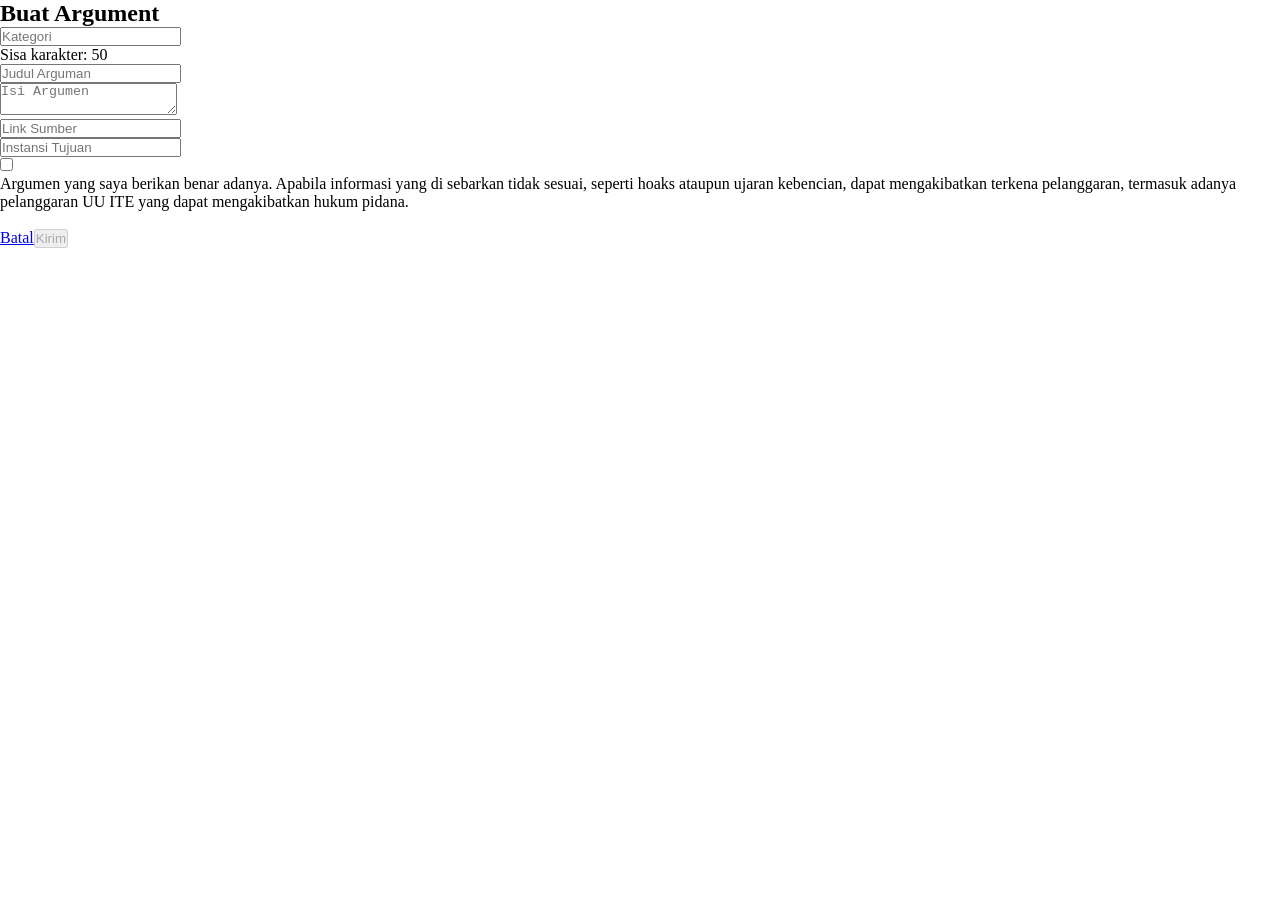
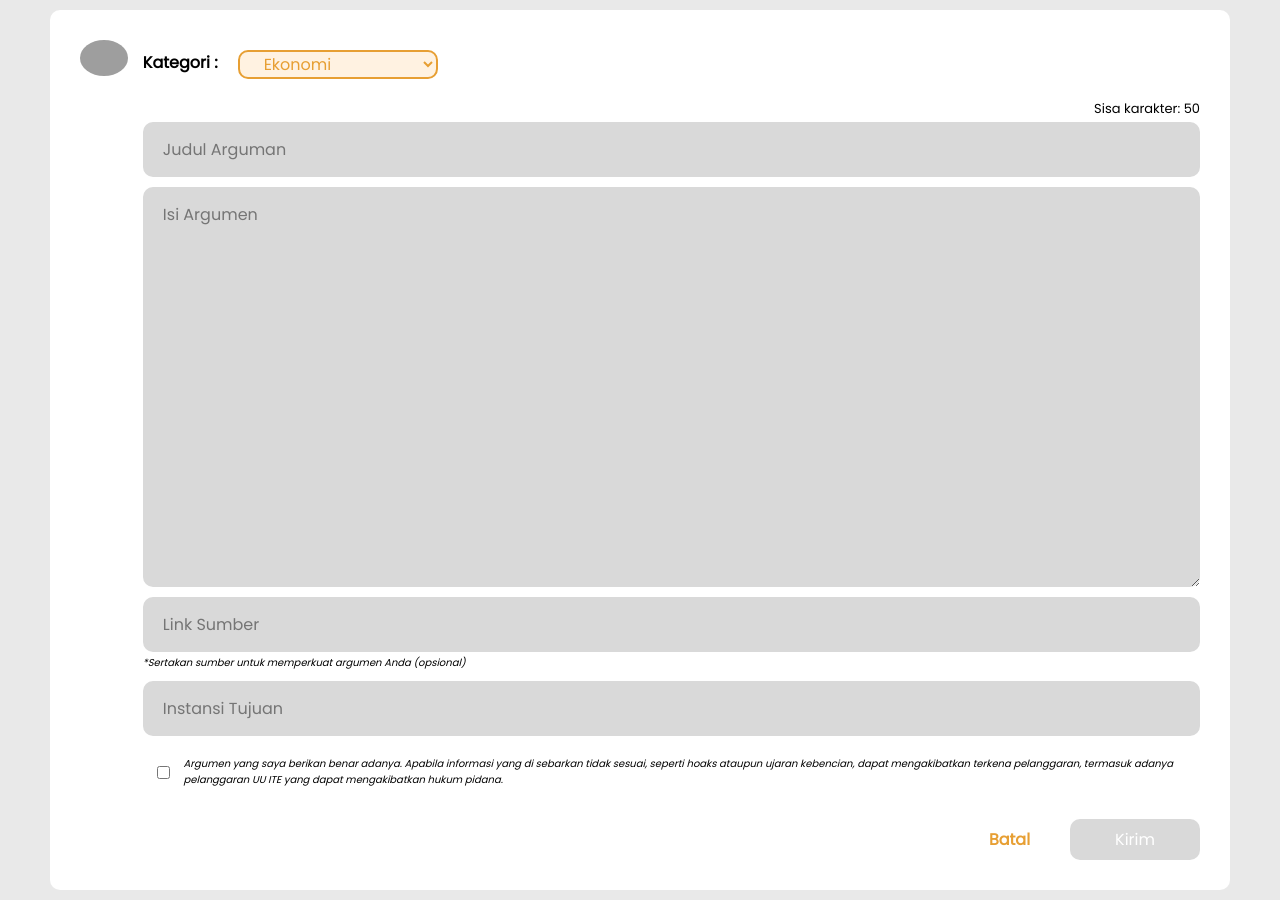
Before and after one commit to denbahrul/forus-capstone-project, a React (Create React App) app: page /addArgument in a window 1280 px wide. Before the commit the page ends 800 px from the top, so only its background shows below. Built offline with nearby package versions, Linux system fonts and the light colour scheme; grey boxes are pictures that could not be loaded.

Commit message:
menambahkan styling pada halaman add argument

```diff
--- a/public/index.html
+++ b/public/index.html
@@ -8,6 +8,7 @@
       name="description"
       content="Web site created using create-react-app"
     />
+    <link href="https://fonts.googleapis.com/css2?family=Poppins&family=Rubik+Mono+One&display=swap" rel="stylesheet">
     <title>ForUs</title>
   </head>
   <body>
--- a/src/components/App.js
+++ b/src/components/App.js
@@ -2,15 +2,19 @@ import React from "react";
 import { Routes, Route } from "react-router-dom";
 import RegisterPage from "../pages/RegisterPage";
 import LoginPage from "../pages/LoginPage";
-import AddPage from "../pages/addPage";
+import AddPage from "../pages/AddPage";
 
 function App() {
   return (
-    <Routes>
-      <Route path="/" element={<RegisterPage />} />
-      <Route path="/login" element={<LoginPage />} />
-      <Route path="/addArgument" element={<AddPage />} />
-    </Routes>
+    <div className="app-container">
+      <main>
+      <Routes>
+        <Route path="/" element={<RegisterPage />} />
+        <Route path="/login" element={<LoginPage />} />
+        <Route path="/addArgument" element={<AddPage />} />
+      </Routes>
+      </main>
+    </div>
   );
 }
 
--- a/src/components/ArgumentInput.js
+++ b/src/components/ArgumentInput.js
@@ -1,4 +1,5 @@
 import React from "react";
+import "../styles/add.css";
 
 class ArgumentInput extends React.Component {
   constructor(props) {
@@ -83,20 +84,44 @@ class ArgumentInput extends React.Component {
 
   render() {
     return (
-      <div className="note-input">
-        <h2>Buat Argument</h2>
-        <form onSubmit={this.onSubmitEventHandler}>
-          <input className="post" type="text" placeholder="Kategori" required value={this.state.kategori} onChange={this.onKategoriChangeEventHandler} /><br></br>
-          <p className="post__char-limit">Sisa karakter: {this.state.maxText}</p>
-          <input className="post" type="text" placeholder="Judul Arguman" required value={this.state.title} onChange={this.onTitleChangeEventHandler} /><br></br>
-          <textarea className="post-input__body" type="text" placeholder="Isi Argumen" required value={this.state.argument} onChange={this.onArgumentChangeEventHandler} /><br></br>
-          <input className="post" type="text" placeholder="Link Sumber" required value={this.state.sumber} onChange={this.onSumberChangeEventHandler} /><br></br>
-          <input className="post" type="text" placeholder="Instansi Tujuan" required value={this.state.instansi} onChange={this.onInstansiChangeEventHandler} /><br></br>
-          <input className="post" type="checkbox" checked={this.state.chcboxValue} onChange={this.onCheckboxChangeEventHandler}/>
-          <p>Argumen yang saya berikan benar adanya. Apabila informasi yang di sebarkan tidak sesuai, seperti hoaks ataupun ujaran kebencian, dapat mengakibatkan terkena pelanggaran, termasuk adanya pelanggaran UU ITE yang dapat mengakibatkan hukum pidana.</p><br></br>
-          <a href="/">Batal</a>
-          <button type="submit" disabled={this.state.chcboxValue ? false : true}>Kirim</button>
-        </form>
+      <div className="input-container">
+        <div className="note-input">
+          <div className="profile-item__image">
+            <img src="https://cloudflare-ipfs.com/ipfs/Qmd3W5DuhgHirLHGVixi6V76LhCkZUz6pnFt5AJBiyvHye/avatar/671.jpg" alt="profil avatar"/>
+          </div>
+          <form className="form-add__argument" onSubmit={this.onSubmitEventHandler}>
+            <div className="form-category">
+              <p>Kategori :</p>
+              <select className="category-list" type="text" placeholder="Kategori" required value={this.state.kategori} onChange={this.onKategoriChangeEventHandler}>
+                <option value='Ekonomi'>Ekonomi</option>
+                <option value='Teknologi'>Teknologi</option>
+                <option value='Pemerintahan'>Pemerintahan</option>
+                <option value='Sosial'>Sosial</option>
+                <option value='Undang-undang'>Undang-undang</option>
+              </select>
+            </div>
+            <div>
+              <p className="post__char-limit">Sisa karakter: {this.state.maxText}</p>
+              <input className="post-input__title" type="text" placeholder="Judul Arguman" required value={this.state.title} onChange={this.onTitleChangeEventHandler} />
+            </div>
+            <textarea className="post-input__body" type="text" placeholder="Isi Argumen" required value={this.state.argument} onChange={this.onArgumentChangeEventHandler} />
+            <div>
+              <input className="post-input__source" type="link" placeholder="Link Sumber" value={this.state.sumber} onChange={this.onSumberChangeEventHandler} />
+              <p className="source-desc">*Sertakan sumber untuk memperkuat argumen Anda (opsional)</p>
+            </div>
+            <input className="post" type="text" placeholder="Instansi Tujuan" required value={this.state.instansi} onChange={this.onInstansiChangeEventHandler} />
+            <div className="post-checkbox">
+              <input className="checkbox" type="checkbox" checked={this.state.chcboxValue} onChange={this.onCheckboxChangeEventHandler}/>
+              <p className="check-label__post">Argumen yang saya berikan benar adanya. Apabila informasi yang di sebarkan tidak sesuai, seperti hoaks ataupun ujaran kebencian, dapat mengakibatkan terkena pelanggaran, termasuk adanya pelanggaran UU ITE yang dapat mengakibatkan hukum pidana.</p>
+            </div>
+            <div>
+              <div className="post-button">
+                <a className="cancel-button" href="/">Batal</a>
+                <button className={this.state.chcboxValue ? "submit-button" : "submit-button__false"} type="submit" disabled={this.state.chcboxValue ? false : true}>Kirim</button>
+              </div>
+            </div>
+          </form>
+        </div>
       </div>
     );
   }
--- a/src/index.js
+++ b/src/index.js
@@ -4,6 +4,7 @@ import { BrowserRouter } from "react-router-dom";
 import App from "./components/App";
 
 import "./styles/main.css";
+import "./styles/add.css";
 
 const root = createRoot(document.getElementById("root"));
 root.render(
--- a/src/pages/LoginPage.js
+++ b/src/pages/LoginPage.js
@@ -1,5 +1,4 @@
 import React, { useEffect, useState } from "react";
-import "../styles/login.css";
 import { getUser } from "../utils/api";
 
 function LoginPage() {
--- a/src/pages/addPage.js
+++ b/src/pages/addPage.js
@@ -1,11 +1,12 @@
 import React from "react";
 import { addArgument } from "../utils/api";
+import "../styles/add.css";
 import ArgumentInput from "../components/ArgumentInput";
 
 function AddPage() {
 
-  async function onAddArgumentHandler(note) {
-    await addArgument(note);
+  async function onAddArgumentHandler(argument) {
+    await addArgument(argument);
   }
 
   return (
--- /dev/null
+++ b/src/styles/add.css
@@ -0,0 +1,147 @@
+.input-container {
+    max-width: 1200px;
+    margin: 0 auto;
+    padding: 10px;
+}
+
+.note-input {
+    background-color: var(--on-background);
+    border-radius: 10px;
+    padding: 30px;
+    display: grid;
+    grid-template-columns: 1fr 20fr;
+    gap: 10px;
+}
+
+.profile-item__image img {
+    width: 48px;
+    border-radius: 50%;
+}
+
+.form-add__argument {
+    display: grid;
+    grid-template-columns: 1fr;
+    gap: 10px;
+}
+
+.post {
+    border-radius: 10px;
+    padding: 15px 20px;
+    background-color: var(--form);
+    border: none;
+    font-family: poppins, sans-serif;
+    font-size: medium;
+}
+
+.post-input__body {
+    border-radius: 10px;
+    height: 400px;
+    padding: 15px 20px;
+    background-color: var(--form);
+    border: none;
+    font-family: poppins, sans-serif;
+    font-size: medium;
+}
+
+.form-category {
+    display: flex;
+    padding: 10px 0;
+}
+
+.form-category p {
+    font-weight: bolder;
+}
+
+.category-list {
+    margin-left: 20px;
+    color: var(--primary);
+    border: 2px solid var(--primary);
+    border-radius: 10px;
+    padding: 0 20px;
+    font-family: poppins, sans-serif;
+    font-size: medium;
+    background-color: rgba(255, 201, 130, 0.24);
+}
+
+.category-list option {
+    font-size: medium;
+    background-color:aliceblue;
+}
+
+.post__char-limit {
+    text-align: right;
+    margin-bottom: 3px;
+    font-size: small;
+}
+
+.post-input__title, .post-input__source {
+    width: 100%;
+    border-radius: 10px;
+    padding: 15px 20px;
+    background-color: var(--form);
+    border: none;
+    font-family: poppins, sans-serif;
+    font-size: medium;
+}
+
+.source-desc {
+    margin-top: 3px;
+    font-size:x-small;
+    font-style: italic;
+}
+
+.post-checkbox {
+    margin-top: 10px;
+    display: grid;
+    grid-template-columns: 2fr 50fr;
+}
+
+.checkbox {
+    color-scheme: var(--primary);
+    margin: 10px;
+}
+
+.check-label__post {
+    padding: 0;
+    font-size: x-small;
+    font-style: italic;
+}
+
+.post-button {
+    margin-top: 20px;
+    float: right;
+}
+
+.submit-button {
+    background-color: var(--primary);
+    margin-left: 10px ;
+    padding: 8px 45px;
+    color: var(--on-background);
+    border-radius: 10px;
+    border: none;
+    cursor: pointer;
+    font-family: poppins, sans-serif;
+    font-size: medium;
+}
+
+.submit-button__false {
+    background-color: var(--form);
+    margin-left: 10px ;
+    padding: 8px 45px;
+    color: var(--on-background);
+    border-radius: 10px;
+    border: none;
+    cursor: pointer;
+    font-family: poppins, sans-serif;
+    font-size: medium;
+}
+
+.cancel-button {
+    margin-right: 10px ;
+    padding: 10px 20px;
+    color: var(--primary);
+    border-radius: 10px;
+    border: none;
+    text-decoration: none;
+    font-weight: bolder;
+}
--- a/src/styles/login.css
+++ b/src/styles/login.css
@@ -0,0 +1,57 @@
+@media screen and (min-width: 480px) {
+    body {
+      margin: 0;
+      padding: 0;
+      font-family: "Roboto", sans-serif;
+    }
+  }
+  .check-label {
+    padding-left: 1px;
+  }
+
+  form {
+    height: 80vh;
+    width: 25%;
+    margin: 4rem auto;
+    display: flex;
+    flex-direction: column;
+  }
+
+  input {
+    border-radius: 10px;
+    padding: 6px;
+  }
+
+  h1 {
+    text-align: center;
+    color: #e79f33;
+  }
+
+  h2 {
+    text-align: center;
+  }
+
+  .box-sub-text {
+    display: flex;
+    justify-content: flex-end;
+    margin-bottom: 1rem;
+  }
+
+  button {
+    margin-top: 1rem;
+    padding: 6px;
+    background-color: #263571;
+    border-radius: 25px;
+    margin-bottom: 4px;
+    font-size: 18px;
+    color: white;
+  }
+
+  button:last-child {
+    background-color: white;
+    color: #263571;
+  }
+
+  input {
+    margin-bottom: 1rem;
+  }
--- a/src/styles/main.css
+++ b/src/styles/main.css
@@ -1,5 +1,28 @@
+:root {
+  --primary: #E79F33;
+  --primary-variant: #E27043;
+  --secondary: #263571;
+  --background: #121212;
+  --surface: #121212;
+  --error: #CF6679;
+  --warning: #F39C12;
+  --on-background: #FFFFFF;
+  --on-background-grey: #e9e9e9;
+  --on-surface: #FFFFFF;
+  --form: #D9D9D9;
+}
+
 * {
     padding: 0;
     margin: 0;
     box-sizing: border-box;
   }
+
+  body {
+    font-family: Poppins, sans-serif;
+  }
+
+.app-container {
+  background-color: var(--on-background-grey);
+  min-height: 100vh
+}
```
